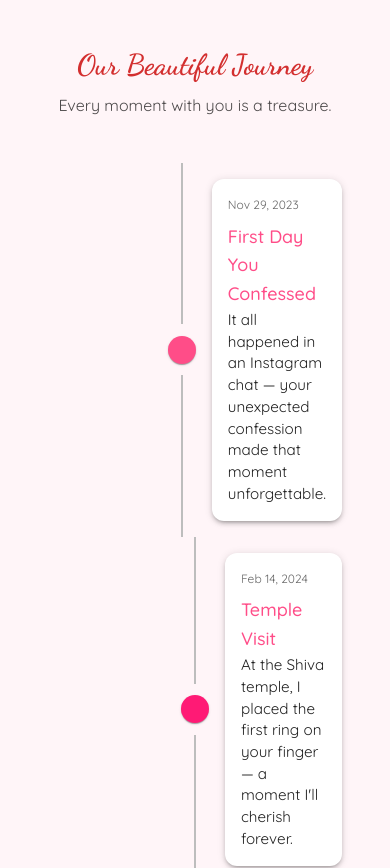
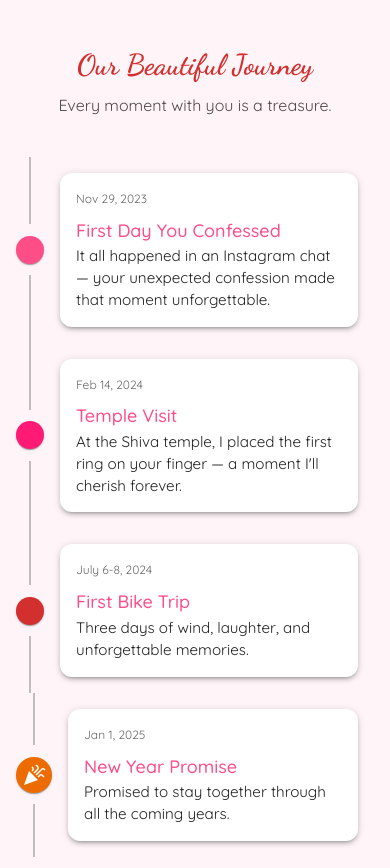
Before and after one commit to kirankumarhos2-glitch/valentine, a React (Create React App) app: page /timeline in a window 390 px wide. Shown: the top 868 px of the page. Built offline with nearby package versions, Linux system fonts and the light colour scheme; some icons are missing.

Commit message:
Final timeline mobile fix

```diff
--- a/src/pages/TimelinePage.js
+++ b/src/pages/TimelinePage.js
@@ -4,7 +4,9 @@ import {
   Typography,
   Container,
   Button,
-  Paper
+  Paper,
+  useTheme,
+  useMediaQuery
 } from '@mui/material';
 import {
   Timeline,
@@ -24,7 +26,6 @@ import { motion } from 'framer-motion';
 import FavoriteIcon from '@mui/icons-material/Favorite';
 import TempleHinduIcon from '@mui/icons-material/TempleHindu';
 import TwoWheelerIcon from '@mui/icons-material/TwoWheeler';
-import { useTheme, useMediaQuery } from '@mui/material';
 
 const timelineData = [
   {
@@ -67,7 +68,8 @@ const TimelinePage = () => {
       maxWidth="md"
       sx={{
         py: 6,
-        px: { xs: 2, sm: 3 }
+        px: { xs: 2, sm: 3 },
+        overflowX: "hidden"
       }}
     >
       <motion.div
@@ -94,9 +96,19 @@ const TimelinePage = () => {
           Every moment with you is a treasure.
         </Typography>
 
-        <Timeline position={isMobile ? "right" : "alternate"}>
+        <Timeline
+          position={isMobile ? "right" : "alternate"}
+          sx={{ p: 0, m: 0 }}
+        >
           {timelineData.map((item, index) => (
-            <TimelineItem key={index}>
+            <TimelineItem
+              key={index}
+              sx={{
+                "&::before": {
+                  display: isMobile ? "none" : "block"
+                }
+              }}
+            >
               {!isMobile && (
                 <TimelineOppositeContent
                   sx={{ m: 'auto 0' }}
@@ -141,7 +153,6 @@ const TimelinePage = () => {
 
                     <Typography
                       variant="h6"
-                      component="span"
                       color="primary"
                     >
                       {item.title}
```
